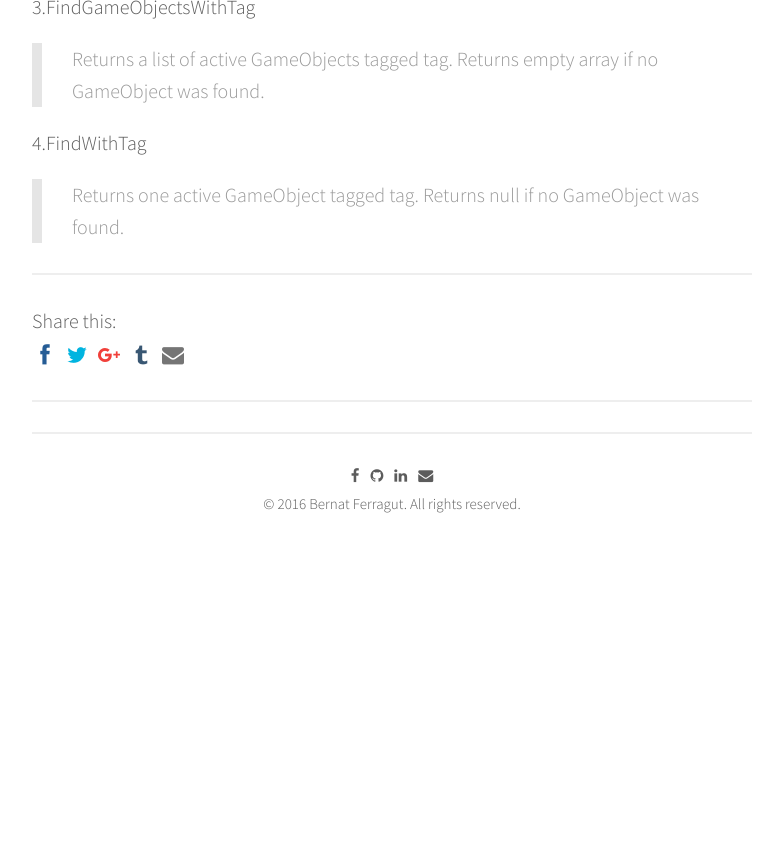
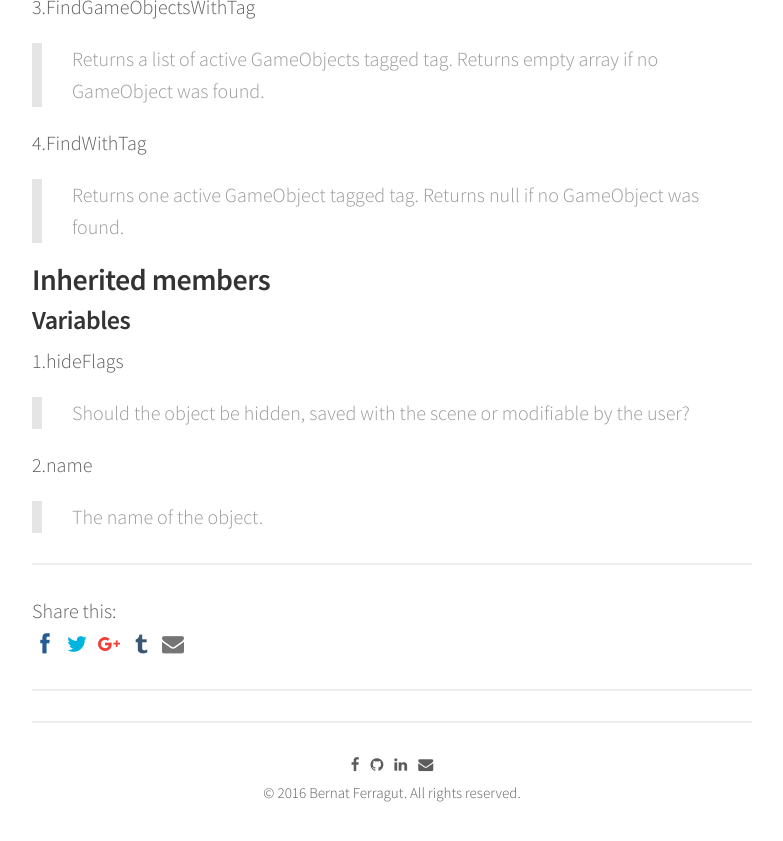
Before and after one commit to bernatferragut/FutureWeb-blog, a Jekyll site: the page built from _posts/09-12-16-VR - Unity Most Important Classes-2.md, in a window 1280 px wide and 900 px high, scrolled down 3119 px. Shown: the top 841 px of the window, without its empty margins (248-1031 px from the left). Built offline with Jekyll 4.4.1, drawn with Linux system fonts in a browser that asks for light colours; nearby versions of some CDN libraries; comment, search, counter and statistics services are not loaded; before the commit the page ends 3735 px from its top, so only the background shows below that.

Commit message:
Update 09-12-16-VR - Unity Most Important Classes-2.md
Transform Inherited members

```diff
--- a/_posts/09-12-16-VR - Unity Most Important Classes-2.md
+++ b/_posts/09-12-16-VR - Unity Most Important Classes-2.md
@@ -123,3 +123,14 @@ containers for Components, which implement the real functionality.
 4.FindWithTag
 
 > Returns one active GameObject tagged tag. Returns null if no GameObject was found.
+
+### Inherited members
+#### Variables
+
+1.hideFlags
+
+> Should the object be hidden, saved with the scene or modifiable by the user?
+
+2.name
+
+> The name of the object.
```
